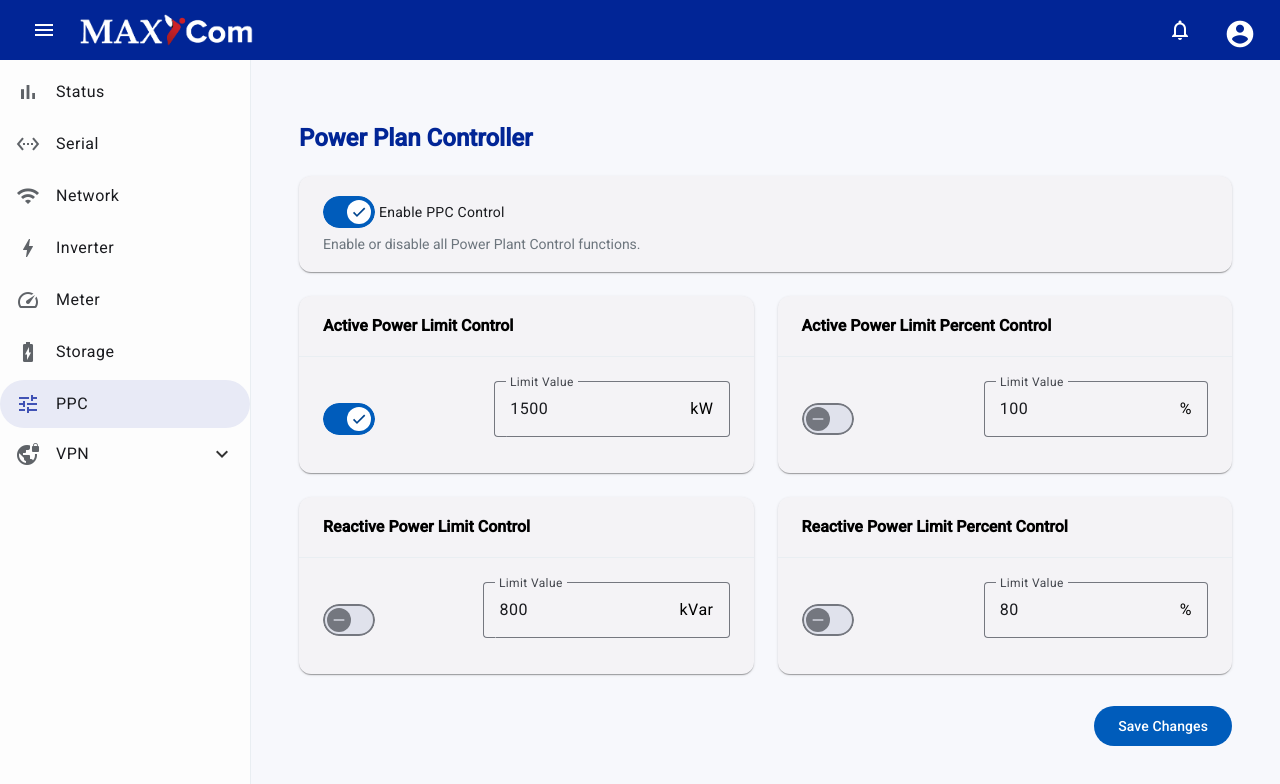
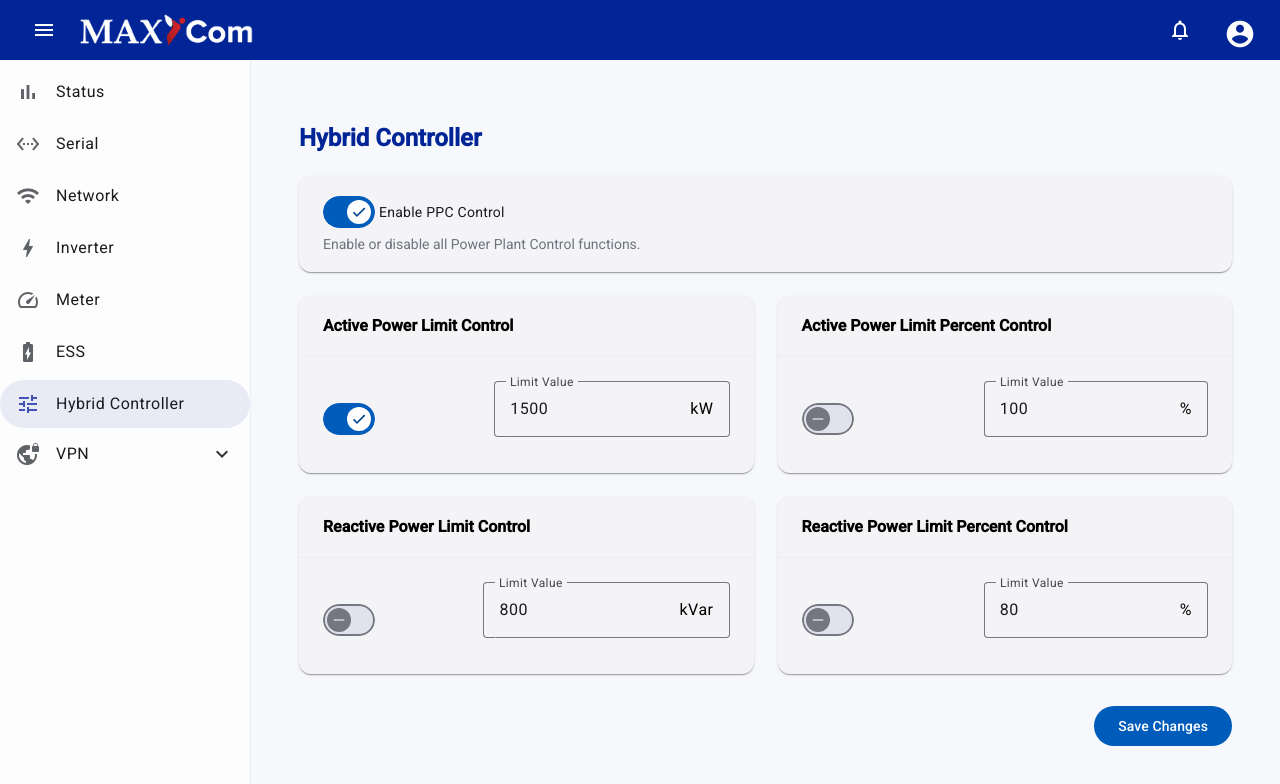
Before and after one commit to thaiing/Openems-UI, an Angular app: page /ppc in a window 1280 px wide. Shown: the top 784 px of the page. Built offline with nearby package versions, Linux system fonts and the light colour scheme; no server answers.

Commit message:
Meter done!

```diff
--- a/src/app/components/secondary-sidebar/secondary-sidebar.component.html
+++ b/src/app/components/secondary-sidebar/secondary-sidebar.component.html
@@ -21,12 +21,12 @@
   </a>
   <a mat-list-item routerLink="/storage" routerLinkActive="active" class="nav-item" (click)="linkClicked.emit()">
     <mat-icon matListItemIcon>battery_charging_full</mat-icon>
-    <span matListItemTitle>Storage</span>
+    <span matListItemTitle>ESS</span>
   </a>
 
   <a mat-list-item routerLink="/ppc" routerLinkActive="active" class="nav-item" (click)="linkClicked.emit()">
     <mat-icon matListItemIcon>tune</mat-icon>
-    <span matListItemTitle>PPC</span>
+    <span matListItemTitle>Hybrid Controller</span>
   </a>
 
   <div class="submenu-container">
--- a/src/app/pages/ppc/ppc.component.html
+++ b/src/app/pages/ppc/ppc.component.html
@@ -1,6 +1,6 @@
 <div class="page-container">
   <div class="page-header">
-    <h1>Power Plan Controller</h1>
+    <h1>Hybrid Controller</h1>
   </div>
   <form [formGroup]="ppcForm" (ngSubmit)="onSave()">
     <mat-card class="master-toggle-card">
--- a/src/app/pages/storage/storage.component.html
+++ b/src/app/pages/storage/storage.component.html
@@ -1,6 +1,6 @@
 <div class="page-container">
   <div class="page-header">
-    <h1>Storage Configuration</h1>
+    <h1>Energy Storage System</h1>
     <button mat-flat-button color="primary" (click)="showAddForm()" *ngIf="!isAdding">
       <mat-icon>add</mat-icon>
       Add New Storage
--- a/src/app/pages/system-status/system-status.component.html
+++ b/src/app/pages/system-status/system-status.component.html
@@ -84,11 +84,11 @@
     <mat-card class="info-card storage-card">
       <mat-card-header>
         <mat-icon mat-card-avatar>battery_full</mat-icon>
-        <mat-card-title>Storage</mat-card-title>
+        <mat-card-title>Energy Storage System</mat-card-title>
       </mat-card-header>
       <mat-card-content>
         <div class="info-row">
-          <span class="info-label">Storage Devices:</span>
+          <span class="info-label">ESS Devices:</span>
           <span class="info-value">{{ storageCount }}</span>
         </div>
       </mat-card-content>
```
